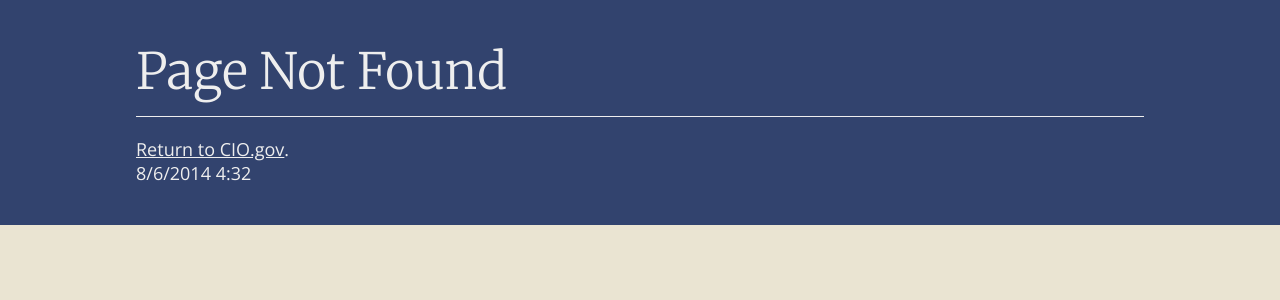
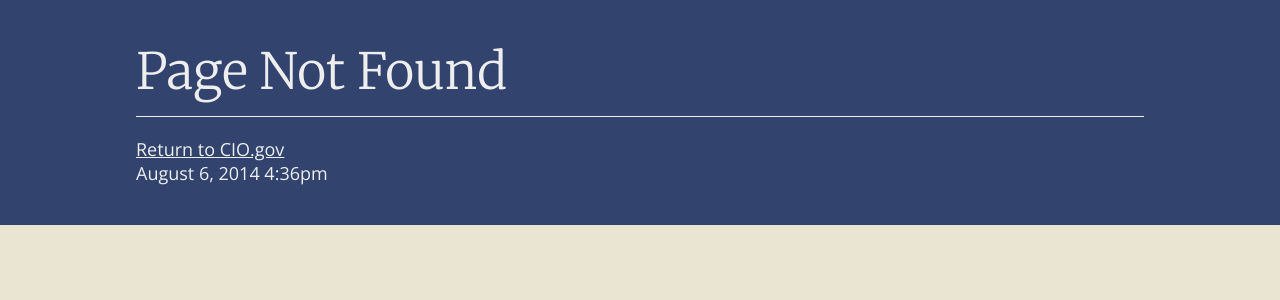
Before and after one commit to usds/playbook, a Jekyll site: the page built from index.html, in a window 1280 px wide. Shown: the top 300 px of the page. Built offline with Jekyll 4.4.1, drawn with Linux system fonts in a browser that asks for light colours.

Commit message:
testing markdownify

```diff
--- /dev/null
+++ b/_includes/notfound.md
@@ -0,0 +1,5 @@
+# Page Not Found
+
+[Return to CIO.gov]("http://cio.gov")
+
+August 6, 2014 4:36pm
--- a/_layouts/default.html
+++ b/_layouts/default.html
@@ -23,9 +23,8 @@ title: 'This is my Site Title'
  -->
 <div id="introduction">
   <div class="outer_container">
-   <h1>Page Not Found</h1>
-   <p><a href="http://cio.gov">Return to CIO.gov</a>.</p>
-   <p>8/6/2014 4:32</p>
+    {% capture notfound %}{% include notfound.md %}{% endcapture %}
+    {{ notfound | markdownify }}
   </div>
 </div>
 <script src='{{site.baseurl}}/assets/site.js'></script>
```
